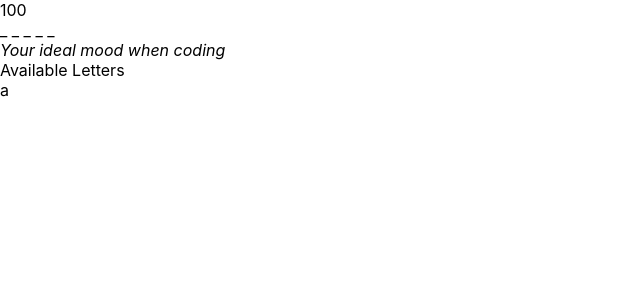
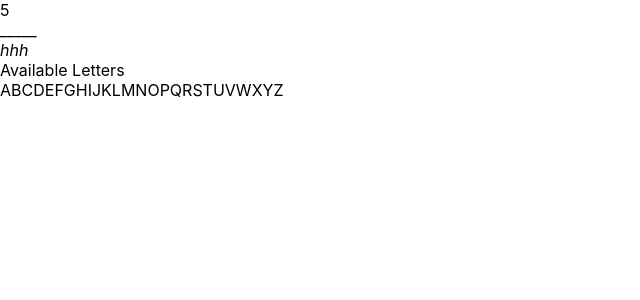
Before and after one commit to omarobaisi/Hangman, a React (Create React App) app: page / in a window 1280 px wide. Shown: the top 300 px of the page, without its empty margins (0-640 px from the left). Built offline with nearby package versions, Linux system fonts and the light colour scheme.

Commit message:
Part 1 and 2

```diff
--- a/src/App.css
+++ b/src/App.css
@@ -36,3 +36,7 @@
     transform: rotate(360deg);
   }
 } */
+
+.used {
+  text-decoration: line-through;
+}
--- a/src/App.jsx
+++ b/src/App.jsx
@@ -1,17 +1,47 @@
-import logo from './logo.svg';
-import './App.css';
-import React, {Component} from 'react';
-import Score from './components/Score';
-import Solution from './components/Solution';
-import Letters from './components/Letters';
+import "./App.css";
+import React, { Component } from "react";
+import Score from "./components/Score";
+import Solution from "./components/Solution";
+import Letters from "./components/Letters";
 
 class App extends Component {
+
+  constructor() {
+    super();
+    this.state = {
+      letterStatus: {},
+      solution: {word: 'BYTES', hint: 'hhh'},
+      score: 5
+    }
+  }
+
+  generateLetterStatuses() {
+    const alphapet = {}
+    for(let i=65; i<91; i++) {
+        const letter = String.fromCharCode(i);
+        alphapet[letter] = false
+    }
+    return alphapet
+  }
+
+  componentDidMount() {
+    const alphapet = this.generateLetterStatuses();
+    this.setState({
+      letterStatus: alphapet
+    })
+    // this.setState(
+    //   () => {
+    //     return { letterStatus: alphapet }
+    //   }
+    // )
+  }
+
   render() {
     return (
       <div className="App">
-        <Score />
-        <Solution />
-        <Letters />
+        <Score score={this.state.score}  />
+        <Solution letterStatus={this.state.letterStatus} solution={this.state.solution} />
+        <Letters letterStatus={this.state.letterStatus} />
       </div>
     );
   }
--- a/src/components/Letters.jsx
+++ b/src/components/Letters.jsx
@@ -1,5 +1,5 @@
 import Letter from "./letter";
-import React, {Component} from "react";
+import React, { Component } from "react";
 
 class Letters extends Component {
   render() {
@@ -7,7 +7,13 @@ class Letters extends Component {
       <div className="App">
         <div>
           <div>Available Letters</div>
-                <Letter />
+          {Object.keys(this.props.letterStatus).map((key) =>
+            this.props.letterStatus[key] === true ? (
+              <Letter letter={key} key={key} state={"used"} />
+            ) : (
+              <Letter letter={key} key={key} state={"unused"} />
+            )
+          )}
         </div>
       </div>
     );
--- a/src/components/Score.jsx
+++ b/src/components/Score.jsx
@@ -3,7 +3,7 @@ import React, {Component} from "react";
 class Score extends Component {
     render() {
         return (
-            <div>100</div>
+            <div>{this.props.score}</div>
         )
     }
 }
--- a/src/components/Solution.jsx
+++ b/src/components/Solution.jsx
@@ -1,19 +1,26 @@
-import React, {Component} from "react";
+import React, { Component } from "react";
+import Letter from "./letter";
 
 class Solution extends Component {
   render() {
     return (
       <div>
-                <span>_ </span>
-                <span>_ </span>
-                <span>_ </span>
-                <span>_ </span>
-                <span>_ </span>
+        {[...this.props.solution.word].map((char, i) =>
+          this.props.letterStatus[char] === true ? (
+            <Letter letter={char} key={char} state={"character"} />
+          ) : (
+            <Letter
+              letter="_"
+              key={"underscore" + i}
+              className={"underscore"}
+            />
+          )
+        )}
         <div>
-                    <em>Your ideal mood when coding</em>
+          <em>{this.props.solution.hint}</em>
         </div>
       </div>
-        )
+    );
   }
 }
 
--- a/src/components/letter.jsx
+++ b/src/components/letter.jsx
@@ -3,7 +3,7 @@ import React, {Component} from "react";
 class Letter extends Component {
     render() {
         return(
-            <span>a</span>
+            <span className={this.props.state}>{this.props.letter}</span>
         )
     }
 }
```
Lines whose indentation alone changed are shown as unchanged.
